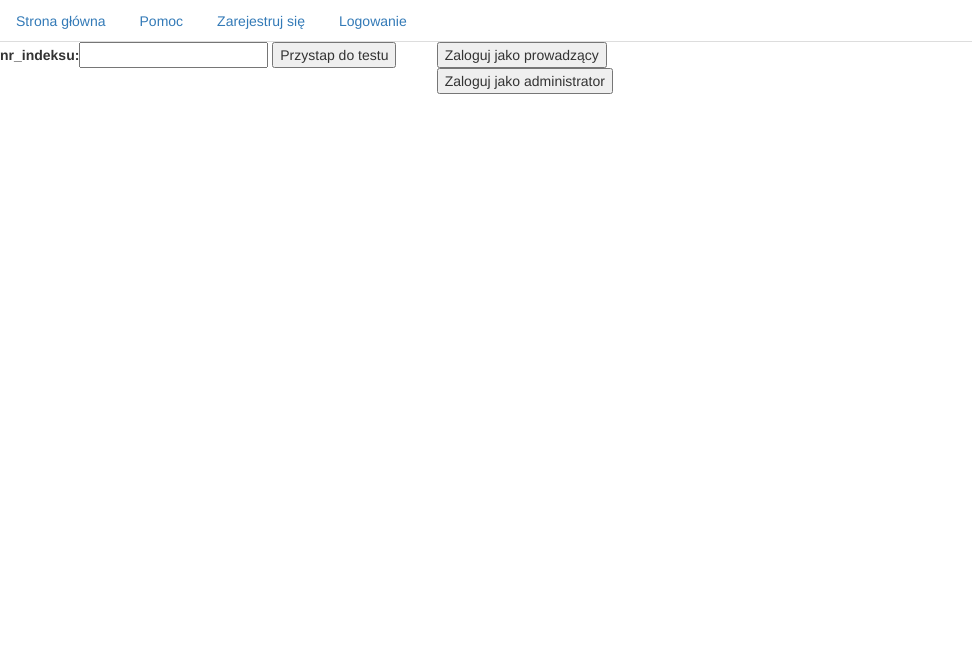
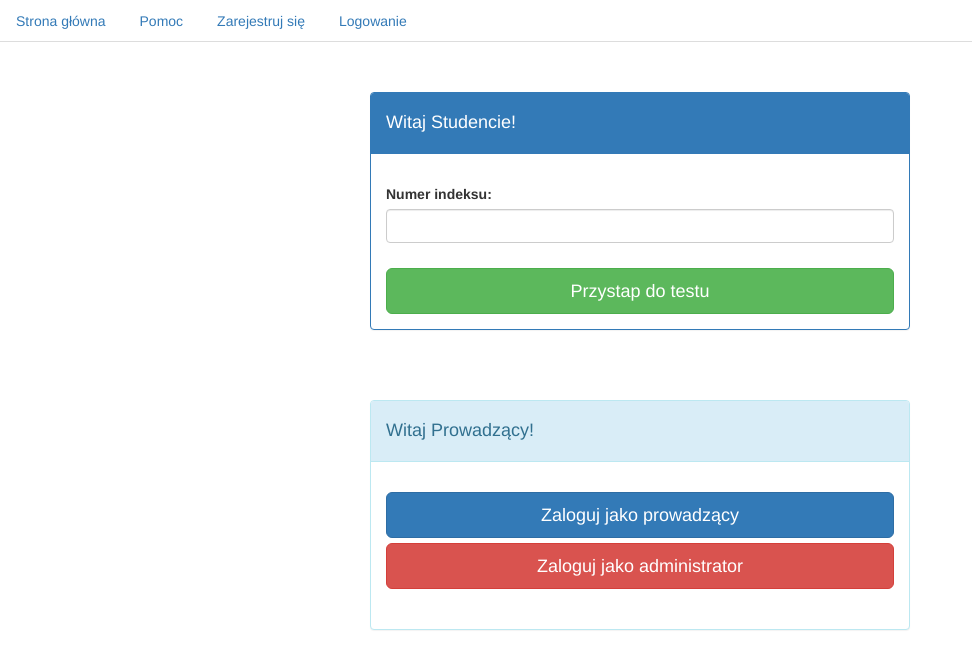
Before and after one commit to piotut/TestSystem, a Django app: page / in a window 1280 px wide. Shown: the top 669 px of the page, without its empty margins (0-972 px from the left). Run offline with Django 3.2, Linux system fonts and the light colour scheme; some libraries are stand-ins or nearby versions.

Commit message:
Some CSS proper usage at login and index forms. Old db cleaned due to migration problems.

```diff
--- a/testownik/forms.py
+++ b/testownik/forms.py
@@ -11,15 +11,25 @@ class LoginForm(forms.Form):
     '''
     Forma wykozrystywana do logowania uzytkownika (prowadzacego).
     '''
-    username = forms.CharField(label='login', max_length=30)
-    password = forms.CharField(label='haslo:', widget=forms.PasswordInput())
+    username = forms.CharField(
+        label='Login',
+        max_length=30,
+        widget=forms.TextInput({'class': "form-control"}),
+    )
+    password = forms.CharField(
+        label='Hasło:',
+        widget=forms.PasswordInput({'class': "form-control"}),
+    )
 
 
 class StudentForm(forms.Form):
     '''
     Forma do wprowadzenia nr indeksu studenta.
     '''
-    index = forms.IntegerField(label='nr_indeksu')
+    index = forms.IntegerField(
+        label='Numer indeksu',
+        widget=forms.NumberInput({'class': "form-control"}),
+        )
 
 
 class UploadFileForm(forms.Form):
--- a/testownik/templates/testownik/index.html
+++ b/testownik/templates/testownik/index.html
@@ -2,17 +2,36 @@
 {% extends "testownik/base.html" %}
 {% block content %}
 
-<div class="row">
-	<div class="col-md-4">
-		<form action="{% url 'index' %}" method="post">
-		    {% csrf_token %}
-		    {{ form }}
-		    <input type="submit" value="Przystap do testu"/>
-		</form>
+<div class="container">
+	<div id="box" style="margin-top:50px;" class="mainbox col-md-6 col-md-offset-3 col-sm-8 col-sm-offset-2">
+		<div class="panel panel-primary">
+			<div class="panel-heading"> <h4> Witaj Studencie! </h2></div>
+			<div style="padding-top:30px" class="panel-body" >
+				<form class="form-horizontal-center" action="{% url 'index' %}" method="post">{% csrf_token %}
+					<div style="margin-bottom: 25px" class="form-group">
+				    	{{ form }}
+				    </div>
+				    <button class="btn btn-lg btn-success btn-block" type="submit">Przystap do testu</button>
+				</form>
+			</div>
+		</div>
+	</div>
+	<div id="box" style="margin-top:50px;" class="mainbox col-md-6 col-md-offset-3 col-sm-8 col-sm-offset-2">
+		<div class="panel panel-info">
+			<div class="panel-heading"> <h4> Witaj Prowadzący! </h2></div>
+			<div style="padding-top:30px" class="panel-body" >
+				<div class="center" action="{% url 'index' %}" method="post">{% csrf_token %}
+					<div style="margin-bottom: 25px" class="form-group">
+				    	<button class="btn btn-lg btn-primary btn-block" onclick="location.href={% url 'login' %}">Zaloguj jako prowadzący</button>
+						<button class="btn btn-lg btn-danger btn-block" onclick="location.href=/admin/">Zaloguj jako administrator</button>
+				    </div>
+				</div>
+			</div>
+		</div>
 	</div>
 	<div class="col-md-2">
-		<button onclick="location.href={% url 'login' %}">Zaloguj jako prowadzący</button>
-		<button onclick="location.href=/admin/">Zaloguj jako administrator</button>
+
 	</div>
+
 </div>
 {% endblock content %}
```
Also changed, not shown: testownik/templates/testownik/login.html (+16 -5 lines), db.sqlite3, testownik/migrations/0001_initial.py.
